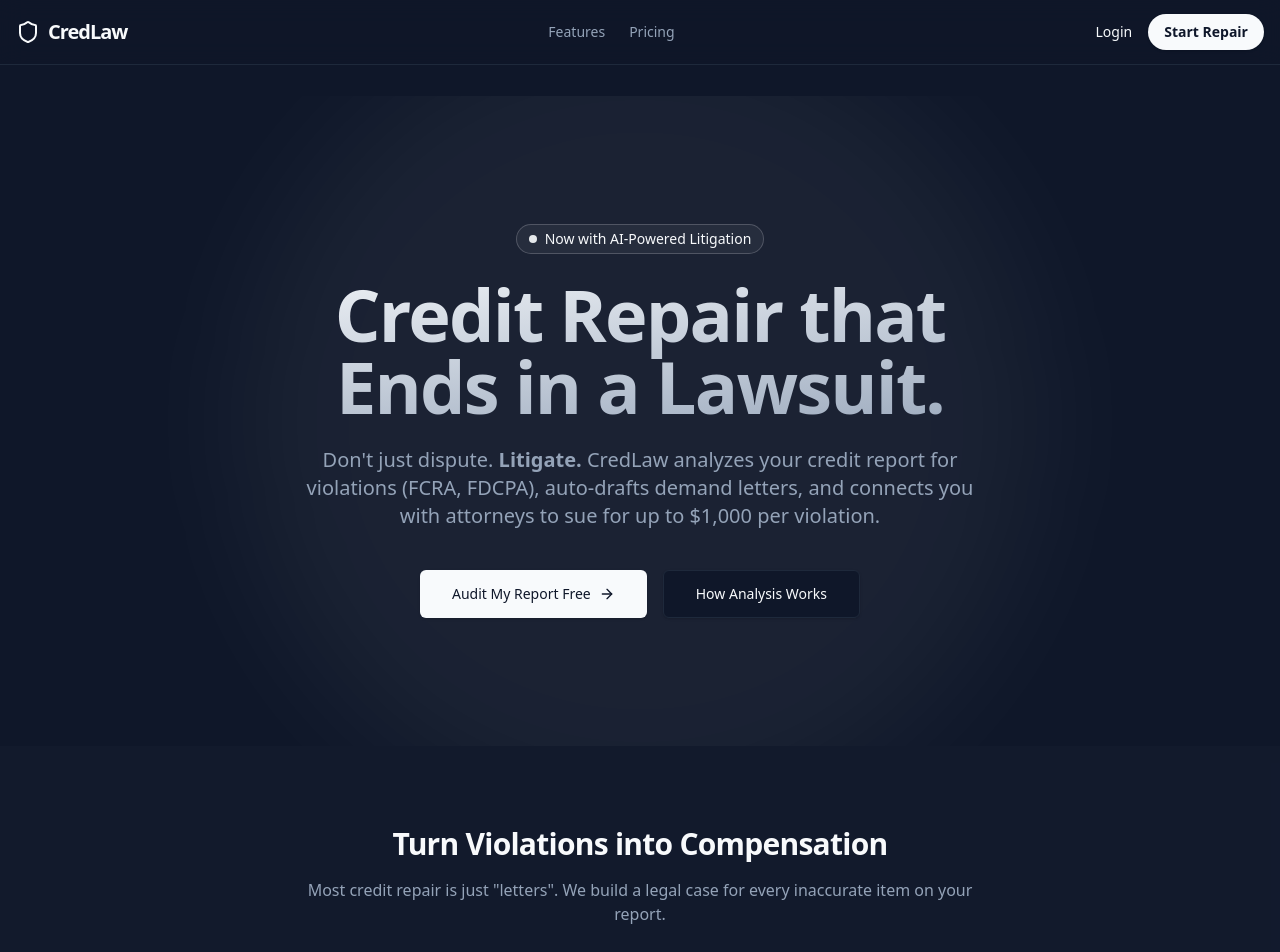
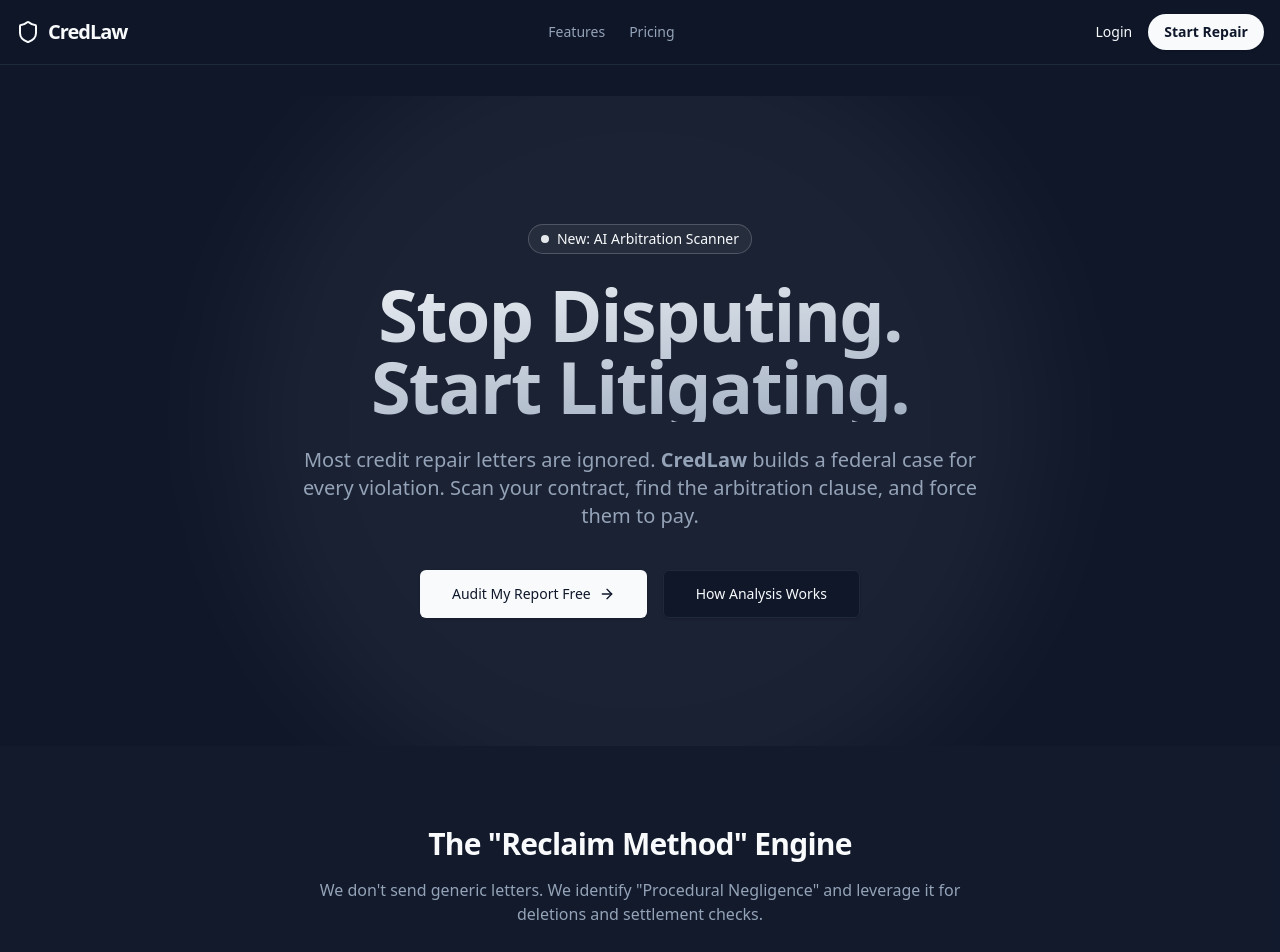
Before and after one commit to outlier1804/credlaw-mvp, a Next.js app: page / in a window 1280 px wide. Shown: the top 952 px of the page. Built offline with nearby package versions, Linux system fonts and the light colour scheme.

Commit message:
feat: update landing page copy to litigation first

```diff
--- a/app/page.tsx
+++ b/app/page.tsx
@@ -30,13 +30,13 @@
           <div className="container mx-auto px-4 text-center relative z-10">
             <div className="inline-flex items-center rounded-full border border-primary/20 bg-primary/5 px-3 py-1 text-sm text-primary mb-6">
               <span className="flex h-2 w-2 rounded-full bg-primary mr-2 animate-pulse"></span>
-              Now with AI-Powered Litigation
+              New: AI Arbitration Scanner
             </div>
             <h1 className="text-4xl md:text-7xl font-extrabold tracking-tight mb-6 bg-gradient-to-br from-foreground to-muted-foreground bg-clip-text text-transparent">
-              Credit Repair that <br /> Ends in a Lawsuit.
+              Stop Disputing. <br /> Start Litigating.
             </h1>
             <p className="mx-auto max-w-[700px] text-lg md:text-xl text-muted-foreground mb-10">
-              Don't just dispute. <strong>Litigate.</strong> CredLaw analyzes your credit report for violations (FCRA, FDCPA), auto-drafts demand letters, and connects you with attorneys to sue for up to $1,000 per violation.
+              Most credit repair letters are ignored. <strong>CredLaw</strong> builds a federal case for every violation. Scan your contract, find the arbitration clause, and force them to pay.
             </p>
             <div className="flex flex-col sm:flex-row gap-4 justify-center">
               <Link href="/signup" className="inline-flex h-12 items-center justify-center rounded-md bg-primary px-8 text-sm font-medium text-primary-foreground shadow transition-colors hover:bg-primary/90">
@@ -56,8 +56,8 @@
         <section id="features" className="py-20 bg-secondary/20">
           <div className="container mx-auto px-4">
             <div className="text-center mb-16">
-              <h2 className="text-3xl font-bold tracking-tight mb-4">Turn Violations into Compensation</h2>
-              <p className="text-muted-foreground max-w-2xl mx-auto">Most credit repair is just "letters". We build a legal case for every inaccurate item on your report.</p>
+              <h2 className="text-3xl font-bold tracking-tight mb-4">The "Reclaim Method" Engine</h2>
+              <p className="text-muted-foreground max-w-2xl mx-auto">We don't send generic letters. We identify "Procedural Negligence" and leverage it for deletions and settlement checks.</p>
             </div>
             <div className="grid md:grid-cols-3 gap-8">
               <div className="bg-card p-8 rounded-2xl border border-border shadow-sm">
```
